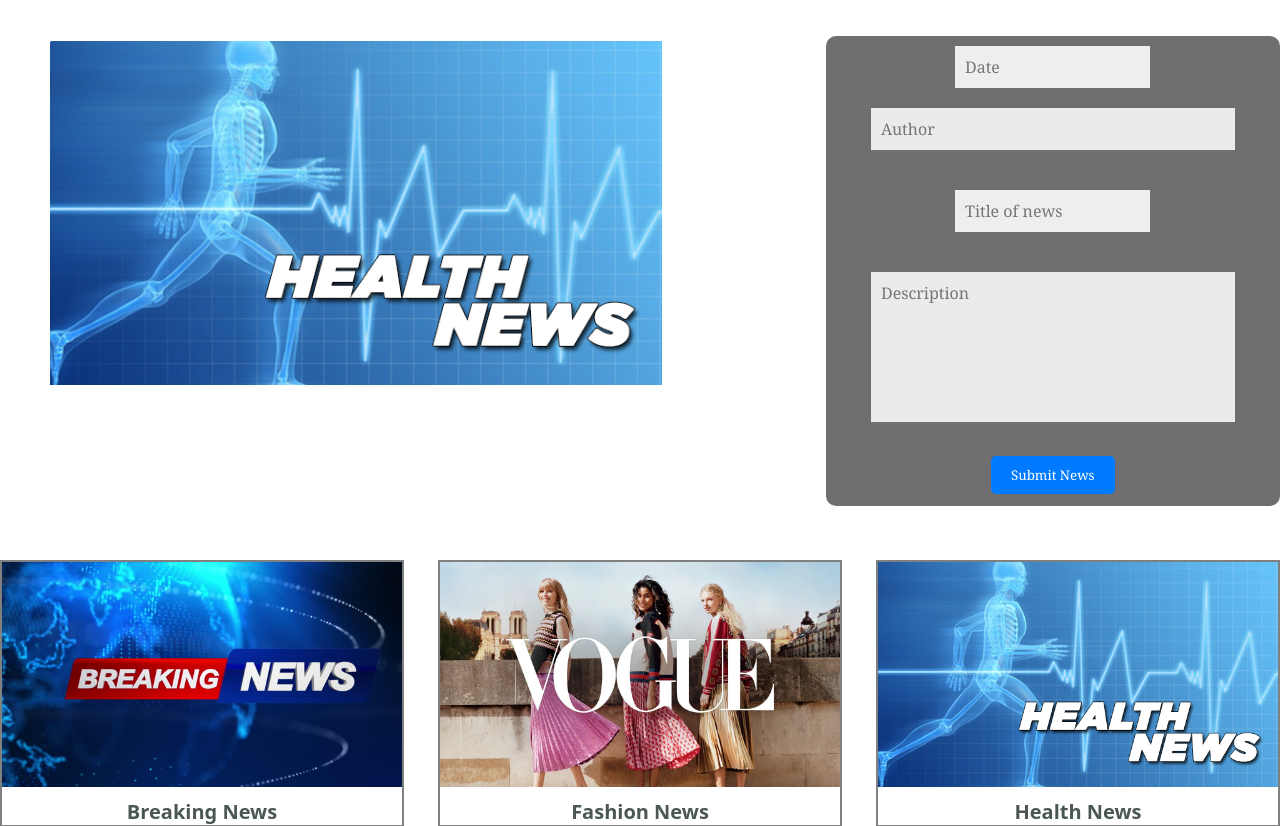
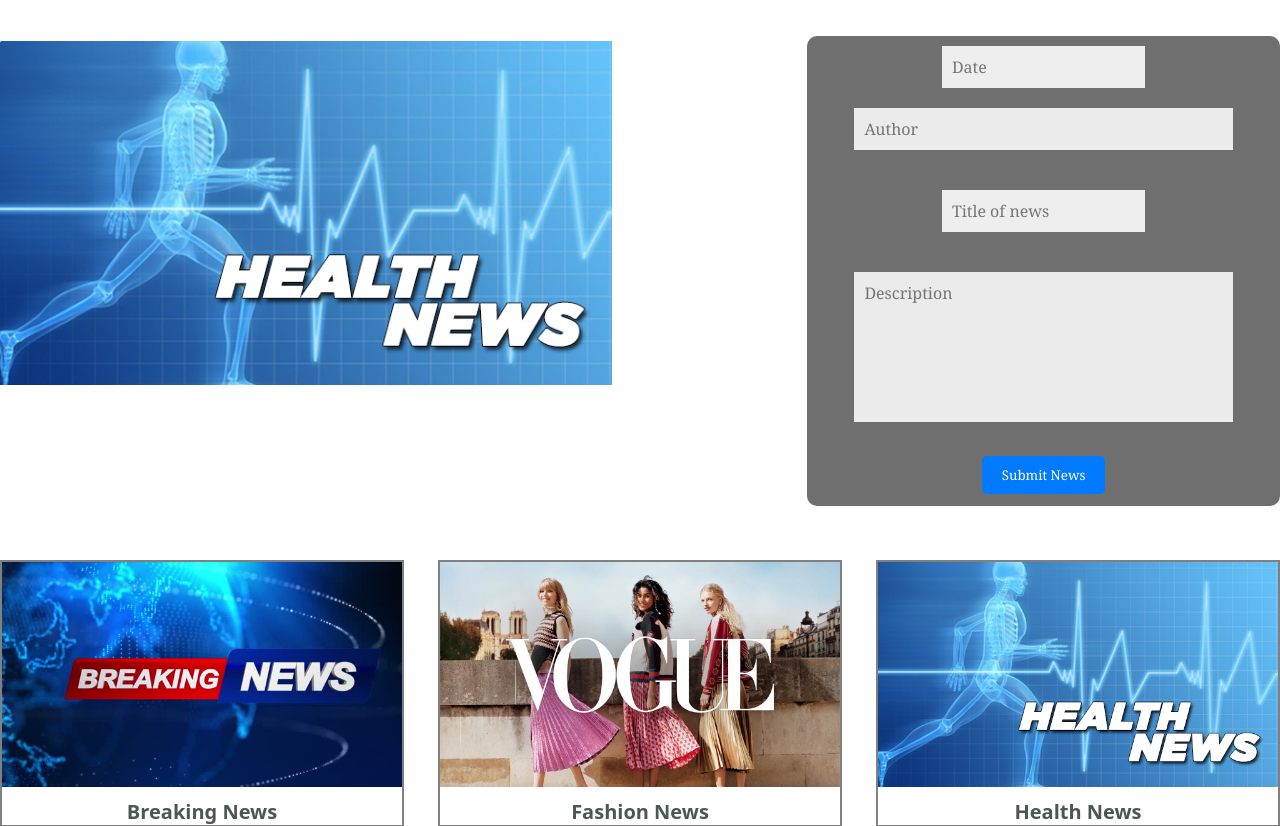
Before and after one commit to iligashi/Projekt, a PHP site: page / in a window 1280 px wide. Shown: the part 128-954 px from the top of the page. Run offline with PHP 8.4, Linux system fonts and the light colour scheme.

Commit message:
fix a bit of home page

```diff
--- a/news.css
+++ b/news.css
@@ -83,6 +83,14 @@
     background-color: #92929263;
     border-radius: 6px;
 }
+.slider {
+  width: 80%;
+  overflow: hidden;
+  border-radius: 1.5px;
+  position: relative;
+  margin: 5px auto; /* Updated */
+}
+
 .slide {
   display: none;
 }
@@ -96,15 +104,7 @@
   max-height: 397px;
   height: auto;
 }
-  .slider {
-    width: 80%;
-    overflow: hidden;
-    border-radius: 1.5px;
-    position: relative;
-    margin-left: 50px;
-    margin-top: 5px;
 
-  }
   .new-news {
     display: block;
     /* border: 1px solid; */
@@ -193,10 +193,10 @@
     text-align: center;
     margin-top: 7px;
 }
- .slider-form-fix{
-    /* background-image: url(images/background1.png); */
+ /* .slider-form-fix{
+    background-image: url(images/background1.png);
     background-color: #ffffff1e;
- }
+ } */
  .footer {
     position: relative;
     width: 100%;
```
Lines whose indentation alone changed are shown as unchanged.
